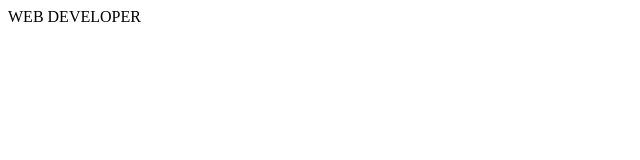
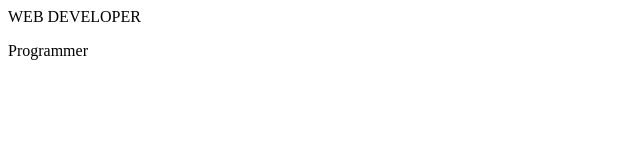
Before and after one commit to iamansoni07/PracticeRepo, a plain HTML site: page index.html in a window 1280 px wide. Shown: the full height of the page, 0-640 px from the left. Drawn offline with Linux system fonts and the light colour scheme.

Commit message:
pracitced git

```diff
--- a/index.html
+++ b/index.html
@@ -1 +1,2 @@
 <p>WEB DEVELOPER</p>
+<div>Programmer</div>
```
